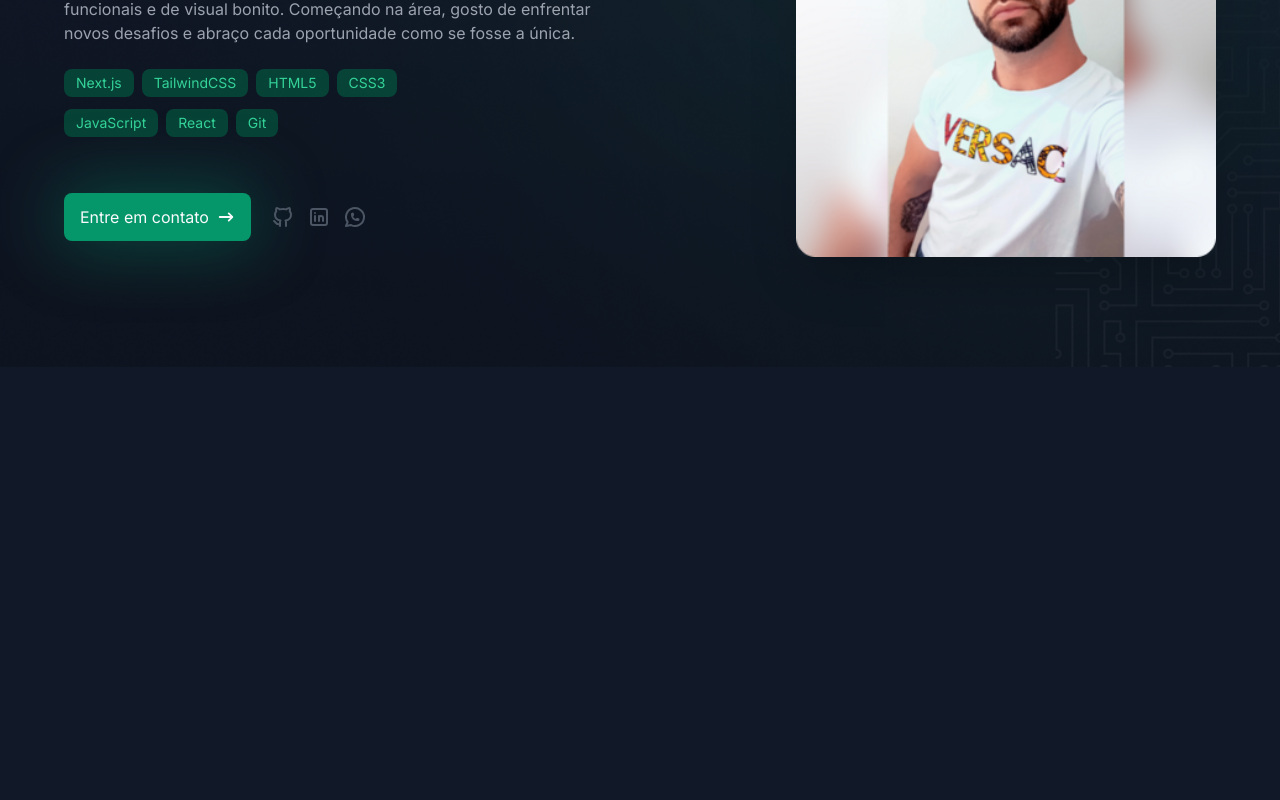
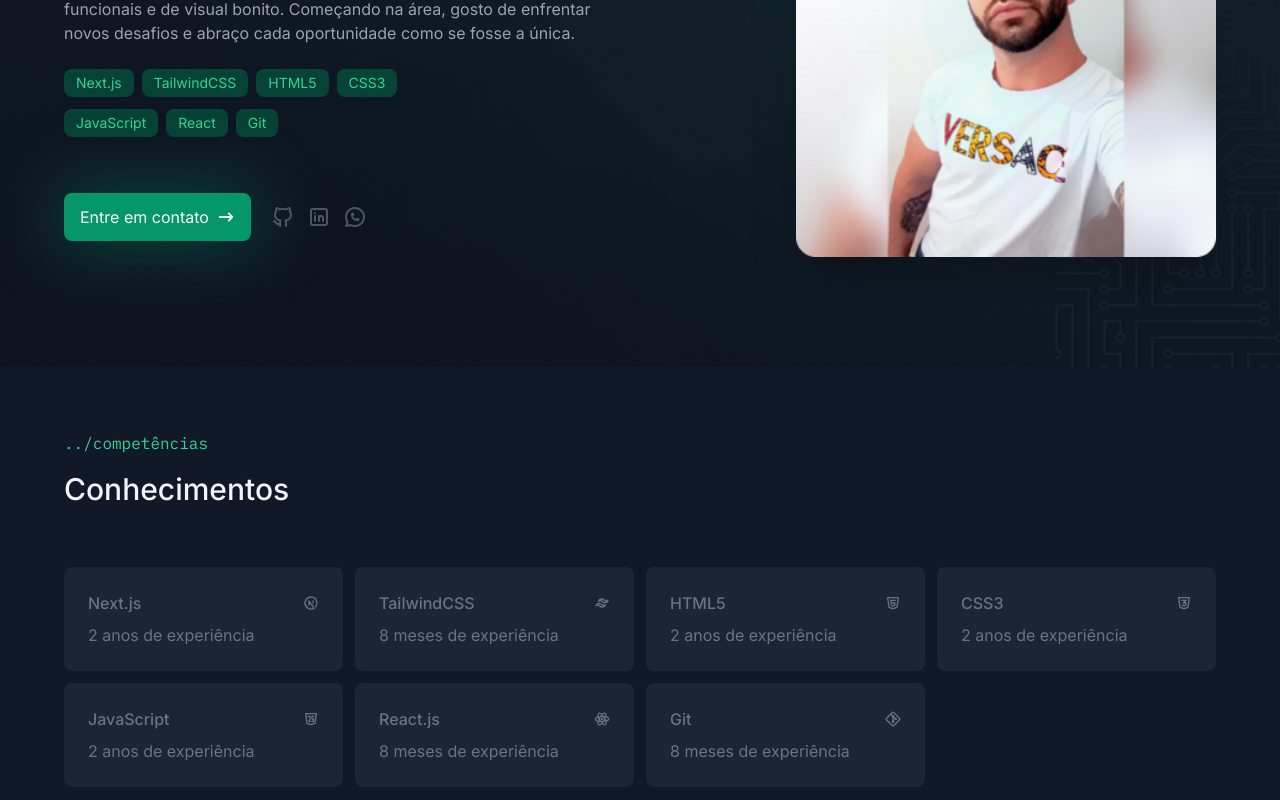
Before and after one commit to Renato-Torres-Dev/projectzero0, a Next.js app: page / in a window 1280 px wide. Shown: the part 388-1188 px from the top of the page. Before the commit the page ends 800 px from the top, so only its background shows below. Built offline with nearby package versions, Linux system fonts and the light colour scheme.

Commit message:
Tech Skills

```diff
--- /dev/null
+++ b/app/components/pages/home/know-techs/index.tsx
@@ -0,0 +1,55 @@
+import { SectionTitle } from "@/app/components/section-title"
+import { KnowTech } from "./know-tech"
+import { TbBrandCss3, TbBrandGit, TbBrandHtml5, TbBrandJavascript, TbBrandNextjs, TbBrandReact, TbBrandTailwind } from "react-icons/tb"
+
+const TechSkills = [
+  {
+    icon: <TbBrandNextjs />,
+    name: "Next.js",
+    startDate: "2022-03-07"
+  },
+  {
+    icon: <TbBrandTailwind />,
+    name: "TailwindCSS",
+    startDate: "2023-06-05"
+  },
+  {
+    icon: <TbBrandHtml5 />,
+    name: "HTML5",
+    startDate: "2022-03-07"
+  },
+  {
+    icon: <TbBrandCss3 />,
+    name: "CSS3",
+    startDate: "2022-03-07"
+  },
+  {
+    icon: <TbBrandJavascript />,
+    name: "JavaScript",
+    startDate: "2022-03-07"
+  },
+  {
+    icon: <TbBrandReact />,
+    name: "React.js",
+    startDate: "2023-06-05"
+  },
+  {
+    icon: <TbBrandGit />,
+    name: "Git",
+    startDate: "2023-06-05"
+  },
+]
+
+export const KnowTechs = () => {
+  return (
+    <section className="container py-16">
+      <SectionTitle subtitle="competências" title="Conhecimentos" />
+
+        <div className="grid grid-cols-[repeat(auto-fit,minmax(264px,1fr))] gap-3 mt-[60px]">
+          {TechSkills.map(( tech, index) => (
+            <KnowTech icon={tech.icon} name={tech.name} startDate={tech.startDate} />
+          ))}
+        </div>
+    </section>
+  )
+}
--- /dev/null
+++ b/app/components/pages/home/know-techs/know-tech.tsx
@@ -0,0 +1,23 @@
+import { getRelativeTimeString } from "@/app/utils/get-relative-time"
+import { ReactNode } from "react"
+
+type TechSkillsProps = {
+    icon: ReactNode,
+    name: string,
+    startDate: string,
+}
+
+export const KnowTech = ({ icon, name, startDate }: TechSkillsProps) => {
+  const relativeTime = getRelativeTimeString (
+    new Date(startDate), "pt-BR",
+    ).replace("há", " ")
+  return (
+    <div className="p-6 rounded-lg bg-gray-600/20 text-gray-500 flex flex-col gap-2 hover:text-emerald-500 hover:bg-gray-600/30 transition-all">
+      <div className="flex items-center justify-between">
+        <p className="font-medium">{name}</p>
+        {icon}
+      </div>
+      <span>{relativeTime} de experiência</span>
+    </div>
+  )
+}
--- /dev/null
+++ b/app/components/section-title/index.tsx
@@ -0,0 +1,20 @@
+import { cn } from "@/app/lib/utils";
+
+type SectionTitleProps = {
+  title: string;
+  subtitle: string;
+  className?: string;
+}
+
+export const SectionTitle = ({
+  title,
+  subtitle,
+  className,
+}: SectionTitleProps) => {
+  return(
+    <div className={cn("flex flex-col gap-4", className)}>
+      <span className="font-mono font-sm text-emerald-400">{`../${subtitle}`}</span>
+      <h3 className="text-3xl font-medium">{title}</h3>
+    </div>
+  )
+}
--- a/app/page.tsx
+++ b/app/page.tsx
@@ -1,9 +1,11 @@
 import { HeroSection } from "./components/pages/home/hero-section";
+import { KnowTechs } from "./components/pages/home/know-techs";
 
 export default async function Home() {
   return (
     <>
       <HeroSection />
+      <KnowTechs />
     </>
   )
 }
--- /dev/null
+++ b/app/utils/get-relative-time.ts
@@ -0,0 +1,37 @@
+export function getRelativeTimeString(
+    date: Date | number,
+    lang = navigator.language,
+  ): string {
+    const timeMs = typeof date === 'number' ? date : date.getTime()
+
+    const deltaSeconds = Math.round((timeMs - Date.now()) / 1000)
+
+    const cutoffs = [
+      60,
+      3600,
+      86400,
+      86400 * 7,
+      86400 * 30,
+      86400 * 365,
+      Infinity,
+    ]
+
+    const units: Intl.RelativeTimeFormatUnit[] = [
+      'second',
+      'minute',
+      'hour',
+      'day',
+      'week',
+      'month',
+      'year',
+    ]
+
+    const unitIndex = cutoffs.findIndex(
+      (cutoff) => cutoff > Math.abs(deltaSeconds),
+    )
+
+    const divisor = unitIndex ? cutoffs[unitIndex - 1] : 1
+
+    const rtf = new Intl.RelativeTimeFormat(lang, { numeric: 'auto' })
+    return rtf.format(Math.floor(deltaSeconds / divisor), units[unitIndex])
+  }
```
Also changed, not shown: public/images/logo.svg.
